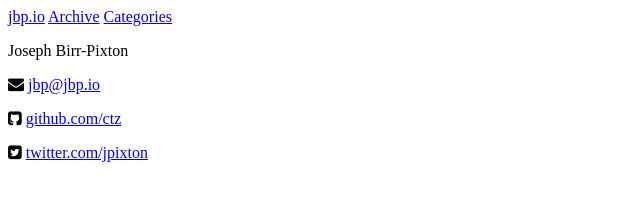
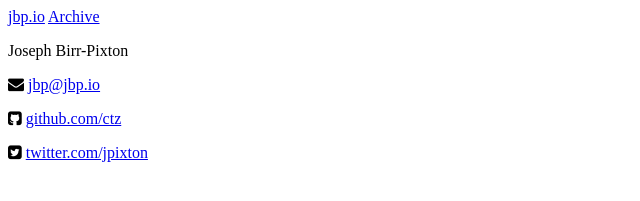
Before and after one commit to ctz/ctz.github.com, a Jekyll site: the page built from categories.html, in a window 1280 px wide. Shown: the top 201 px of the page, without its empty margins (0-640 px from the left). Built offline with Jekyll 4.4.1, drawn with Linux system fonts in a browser that asks for light colours.

Commit message:
rename theme

```diff
--- a/_includes/themes/tom/default.html
+++ b/_includes/themes/jbp/default.html
@@ -29,7 +29,9 @@
       <a class="main" href="{{ HOME_PATH }}">{{ site.title }}</a>
 
       <a class="extra" href="{{ BASE_PATH }}{{ site.JB.archive_path }}">Archive</a>
+      <!--
       <a class="extra" href="{{ BASE_PATH }}{{ site.JB.categories_path }}">Categories</a>
+      -->
     </div>
 
     {{ content }}
--- /dev/null
+++ b/_includes/themes/jbp/settings.yml
@@ -0,0 +1,3 @@
+theme :
+  name : jbp
+  based-on: tom
--- a/_includes/themes/tom/settings.yml
+++ /dev/null
@@ -1,2 +0,0 @@
-theme :
-  name : tom
--- a/_layouts/default.html
+++ b/_layouts/default.html
@@ -1,6 +1,6 @@
 ---
 theme :
-  name : tom
+  name : jbp
 ---
 {% include JB/setup %}
-{% include themes/tom/default.html %}
+{% include themes/jbp/default.html %}
--- a/_layouts/page.html
+++ b/_layouts/page.html
@@ -2,4 +2,4 @@
 layout: default
 ---
 {% include JB/setup %}
-{% include themes/tom/page.html %}
+{% include themes/jbp/page.html %}
--- a/_layouts/post.html
+++ b/_layouts/post.html
@@ -2,4 +2,4 @@
 layout: default
 ---
 {% include JB/setup %}
-{% include themes/tom/post.html %}
+{% include themes/jbp/post.html %}
--- /dev/null
+++ b/assets/themes/jbp/css/lily-script.css
@@ -0,0 +1,6 @@
+@font-face {
+  font-family: 'Lily Script One';
+  font-style: normal;
+  font-weight: 400;
+  src: local('Lily Script One'), local('LilyScriptOne-Regular'), url(/assets/themes/jbp/fonts/lily-script.woff) format('woff');
+}
--- a/assets/themes/tom/css/lily-script.css
+++ /dev/null
@@ -1,6 +0,0 @@
-@font-face {
-  font-family: 'Lily Script One';
-  font-style: normal;
-  font-weight: 400;
-  src: local('Lily Script One'), local('LilyScriptOne-Regular'), url(/assets/themes/tom/fonts/lily-script.woff) format('woff');
-}
--- a/index.html
+++ b/index.html
@@ -5,4 +5,4 @@
 
 {% assign page = site.posts.first %}
 {% assign content = page.content %}
-{% include themes/tom/post.html %}
+{% include themes/jbp/post.html %}
```
Also changed, not shown: _includes/themes/jbp/page.html (renamed from _includes/themes/tom/page.html), _includes/themes/jbp/post.html (renamed from _includes/themes/tom/post.html), assets/themes/jbp/css/screen.css (renamed from assets/themes/tom/css/screen.css), assets/themes/jbp/css/syntax.css (renamed from assets/themes/tom/css/syntax.css), assets/themes/jbp/fonts/lily-script.woff (renamed from assets/themes/tom/fonts/lily-script.woff), assets/themes/jbp/images/rss.png (renamed from assets/themes/tom/images/rss.png).
